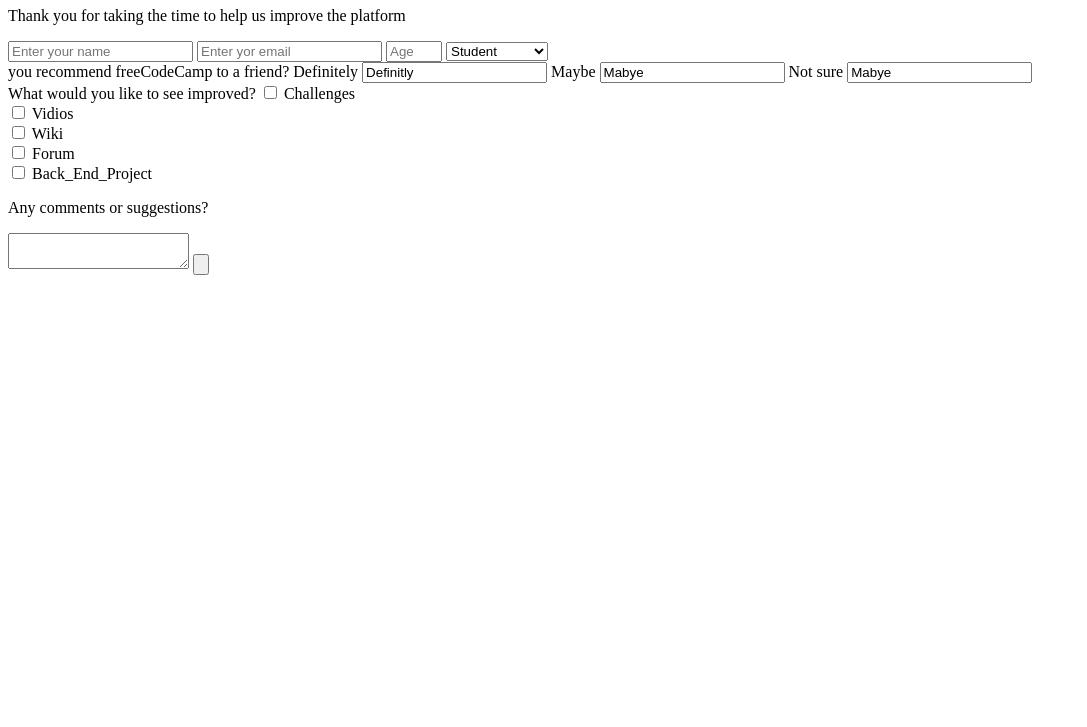
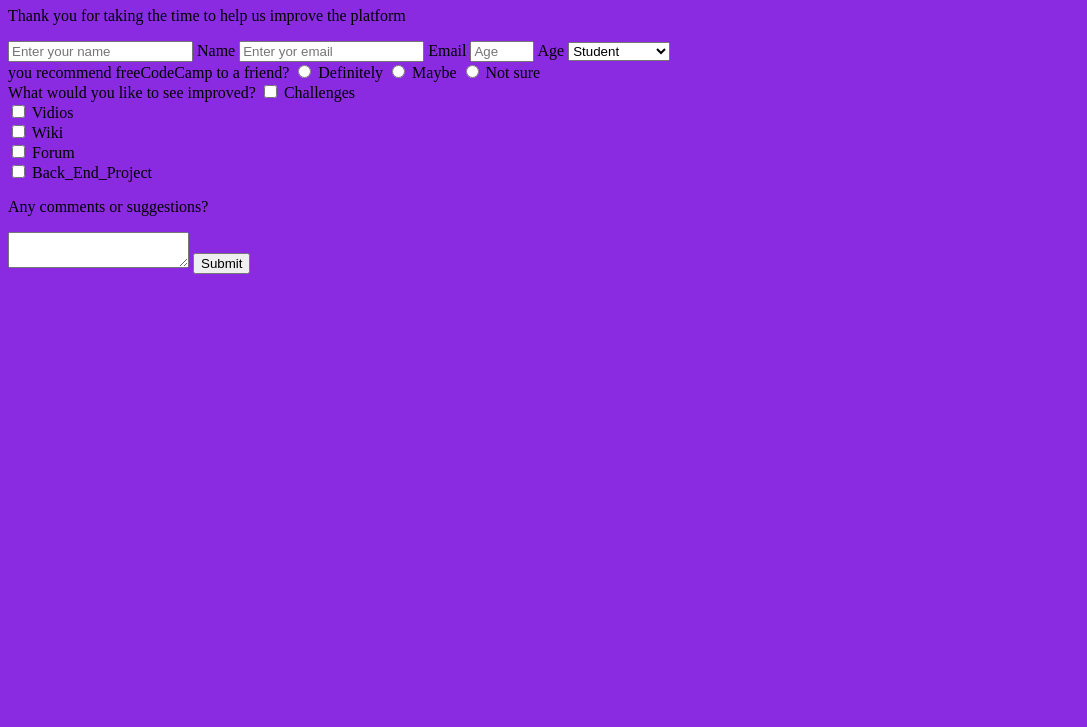
Before and after one commit to Abbas-Aljuaifari/Abbas-Jackson, a plain HTML site: page fcc-test-suite-template-master/index.html in a window 1280 px wide. Shown: the part 73-800 px from the top of the page, without its empty margins (0-1087 px from the left). Drawn offline with Linux system fonts and the light colour scheme; files that its build step writes are made by us from their sources.

Commit message:
Debug ans fixing typos

```diff
--- a/fcc-test-suite-template-master/css/style.css
+++ b/fcc-test-suite-template-master/css/style.css
@@ -0,0 +1,3 @@
+body{
+    background-color: blueviolet;
+}
--- a/fcc-test-suite-template-master/index.html
+++ b/fcc-test-suite-template-master/index.html
@@ -2,19 +2,19 @@
 <html lang="en">
   <head>
     <meta charset="UTF-8">
-    <title>Fork Me! FCC: Test Suite Template</title>
+    <title>freeCodeCamp Survey Form</title>
     <link rel="stylesheet" href="style.css">
   </head>
   <body>
-    <h1 id="titel">freeCodeCamp Survey Form</h1>
+    <h1 id="title">freeCodeCamp Survey Form</h1>
     <p id="description">Thank you for taking the time to help us improve the platform</p>
     <form id="survey-form">
-     <input id="name" type="text" placeholder="Enter your name">
-     <label id="name-label"></label>
-     <input type="email" id="email" placeholder="Enter yor email">
-     <label id="email-label"></label>
-     <input type="number" id="numbers" min="1" max="10" placeholder="Age">
-     <label id="number-label"></label>
+     <input id="name" type="text" placeholder="Enter your name"required>
+     <label id="name-label">Name</label>
+     <input type="email" id="email" placeholder="Enter yor email"required>
+     <label id="email-label">Email</label>
+     <input type="number" id="number" min=1 max=100 placeholder="Age">
+     <label id="number-label">Age</label>
      <select name="select curent role" id="dropdown">
       <option value="oprion1">Student</option>
       <option value="option2">Full Time Job</option>
@@ -22,15 +22,14 @@
      </select>
      <div>
       <label>you recommend freeCodeCamp to a friend?</label>
-        <label for="Definitely">Definitely
-          <input type="redio" id="Would you recommend freeCodeCamp to a friend" value="Definitly">
-        </label>
-        <label for="Mabye">Maybe
-          <input type="redio" id="Would you recommend freeCodeCamp to a friend" value="Mabye">
-        </label>
-        <label for="Not sure">Not sure
-          <input type="redio" id="Would you recommend freeCodeCamp to a friend" value="Mabye">
-        </label>
+      <input type="radio" id="radio1" name="same" value="Definitely">
+      <label for="Definitely">Definitely</label>
+
+      <input type="radio" id="radio2" name="same" value="Maybe">
+      <label for="Mabye">Maybe </label>
+
+      <input type="radio" id="radio3" name="same" value="Not sure">
+      <label for="Not sure">Not sure </label>
     </div>
     <div>
       <label>What would you like to see improved?</label>
@@ -50,7 +49,7 @@
     <textarea placeholder="Enter your comment here" >
 
     </textarea>
-    <input type="button" id="submit">
+    <input type="submit" id="submit">
     </form>
     <script src="https://cdn.freecodecamp.org/testable-projects-fcc/v1/bundle.js"></script>
 
```
